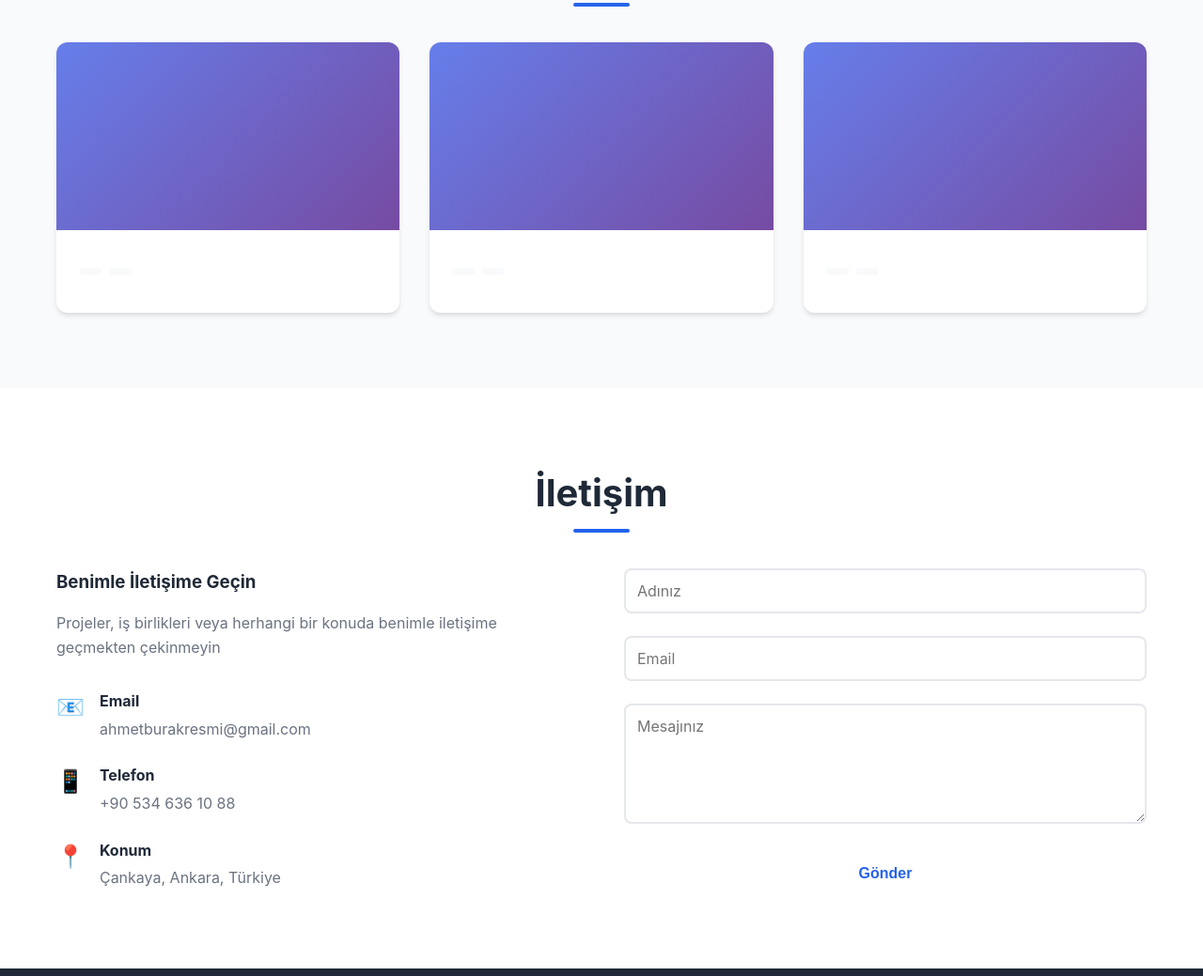
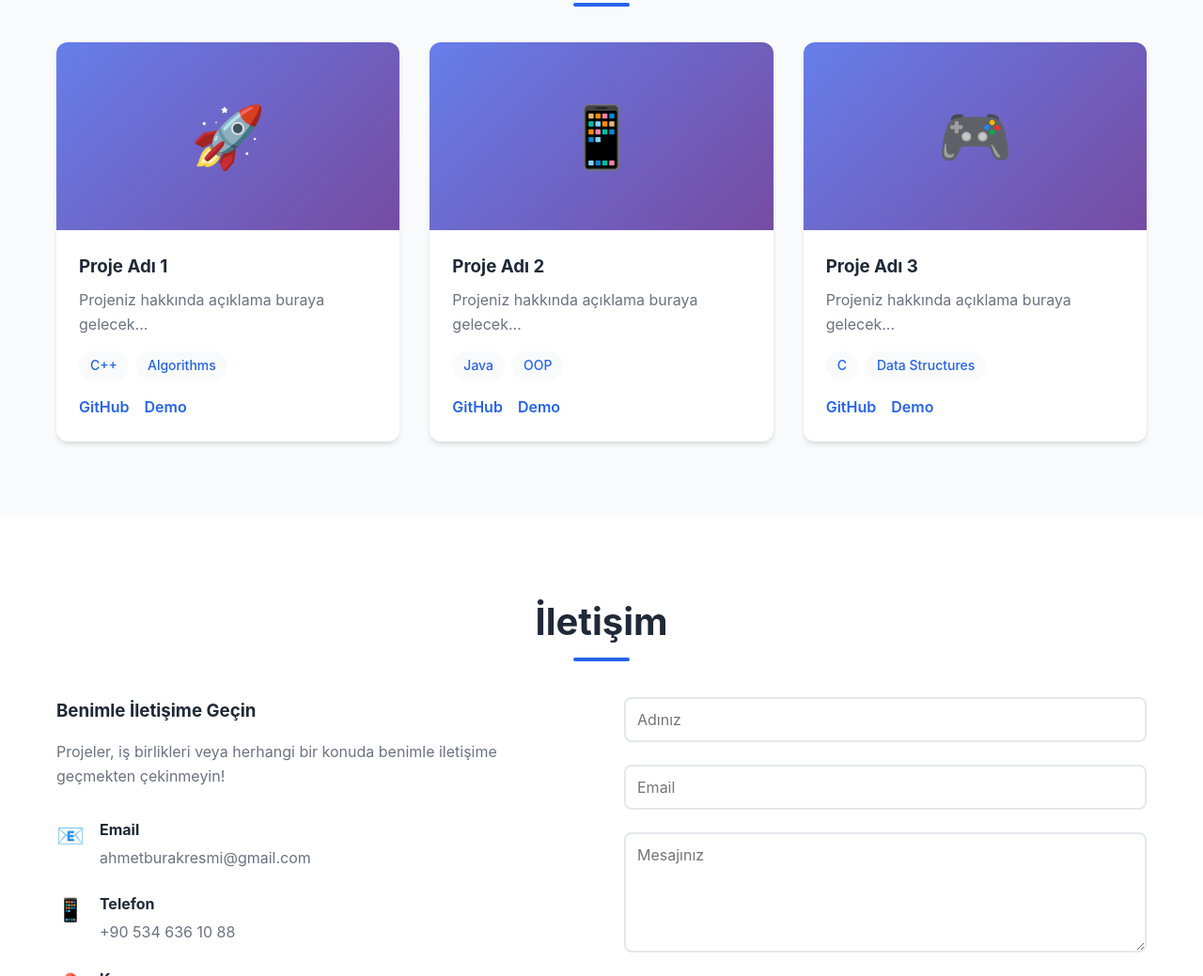
Before and after one commit to ABK7474/myWebsite, a plain HTML site: page index.html in a window 1280 px wide. Shown: the part 2410-3449 px from the top of the page at 94% size. Drawn offline with Linux system fonts and the light colour scheme; a script that the page names is missing.

Commit message:
Update index.html

```diff
--- a/index.html
+++ b/index.html
@@ -49,7 +49,7 @@
                             <path d="M12 0c-6.626 0-12 5.373-12 12 0 5.302 3.438 9.8 8.207 11.387.599.111.793-.261.793-.577v-2.234c-3.338.726-4.033-1.416-4.033-1.416-.546-1.387-1.333-1.756-1.333-1.756-1.089-.745.083-.729.083-.729 1.205.084 1.839 1.237 1.839 1.237 1.07 1.834 2.807 1.304 3.492.997.107-.775.418-1.305.762-1.604-2.665-.305-5.467-1.334-5.467-5.931 0-1.311.469-2.381 1.236-3.221-.124-.303-.535-1.524.117-3.176 0 0 1.008-.322 3.301 1.23.957-.266 1.983-.399 3.003-.404 1.02.005 2.047.138 3.006.404 2.291-1.552 3.297-1.23 3.297-1.23.653 1.653.242 2.874.118 3.176.77.84 1.235 1.911 1.235 3.221 0 4.609-2.807 5.624-5.479 5.921.43.372.823 1.102.823 2.222v3.293c0 .319.192.694.801.576 4.765-1.589 8.199-6.086 8.199-11.386 0-6.627-5.373-12-12-12z"/>
                         </svg>
                     </a>
-                    <a href="https://linkedin.com/in/kullaniciadin" target="_blank" class="social-icon">
+                    <a href="https://www.linkedin.com/in/ahmet-burak-kaynak-abk180622" target="_blank" class="social-icon">
                         <svg width="24" height="24" viewBox="0 0 24 24" fill="currentColor">
                             <path d="M19 0h-14c-2.761 0-5 2.239-5 5v14c0 2.761 2.239 5 5 5h14c2.762 0 5-2.239 5-5v-14c0-2.761-2.238-5-5-5zm-11 19h-3v-11h3v11zm-1.5-12.268c-.966 0-1.75-.79-1.75-1.764s.784-1.764 1.75-1.764 1.75.79 1.75 1.764-.783 1.764-1.75 1.764zm13.5 12.268h-3v-5.604c0-3.368-4-3.113-4 0v5.604h-3v-11h3v1.765c1.396-2.586 7-2.777 7 2.476v6.759z"/>
                         </svg>
@@ -138,52 +138,52 @@
             <div class="projects-grid">
                 <div class="project-card">
                     <div class="project-image">
-                        <div class="placeholder-image"></div>
+                        <div class="placeholder-image">🚀</div>
                     </div>
                     <div class="project-content">
-                        <h3 data-tr="project1-title"></h3>
-                        <p data-tr="project1-desc"></p>
+                        <h3 data-tr="project1-title">Proje Adı 1</h3>
+                        <p data-tr="project1-desc">Projeniz hakkında açıklama buraya gelecek...</p>
                         <div class="project-tags">
-                            <span class="tag"></span>
-                            <span class="tag"></span>
+                            <span class="tag">C++</span>
+                            <span class="tag">Algorithms</span>
                         </div>
                         <div class="project-links">
-                            <a href="#" class="project-link"></a>
-                            <a href="#" class="project-link"></a>
+                            <a href="#" class="project-link">GitHub</a>
+                            <a href="#" class="project-link">Demo</a>
                         </div>
                     </div>
                 </div>
                 <div class="project-card">
                     <div class="project-image">
-                        <div class="placeholder-image"></div>
+                        <div class="placeholder-image">📱</div>
                     </div>
                     <div class="project-content">
-                        <h3 data-tr="project2-title"></h3>
-                        <p data-tr="project2-desc"></p>
+                        <h3 data-tr="project2-title">Proje Adı 2</h3>
+                        <p data-tr="project2-desc">Projeniz hakkında açıklama buraya gelecek...</p>
                         <div class="project-tags">
-                            <span class="tag"></span>
-                            <span class="tag"></span>
+                            <span class="tag">Java</span>
+                            <span class="tag">OOP</span>
                         </div>
                         <div class="project-links">
-                            <a href="#" class="project-link"></a>
-                            <a href="#" class="project-link"></a>
+                            <a href="#" class="project-link">GitHub</a>
+                            <a href="#" class="project-link">Demo</a>
                         </div>
                     </div>
                 </div>
                 <div class="project-card">
                     <div class="project-image">
-                        <div class="placeholder-image"></div>
+                        <div class="placeholder-image">🎮</div>
                     </div>
                     <div class="project-content">
-                        <h3 data-tr="project3-title"></h3>
-                        <p data-tr="project3-desc"></p>
+                        <h3 data-tr="project3-title">Proje Adı 3</h3>
+                        <p data-tr="project3-desc">Projeniz hakkında açıklama buraya gelecek...</p>
                         <div class="project-tags">
-                            <span class="tag"></span>
-                            <span class="tag"></span>
+                            <span class="tag">C</span>
+                            <span class="tag">Data Structures</span>
                         </div>
                         <div class="project-links">
-                            <a href="#" class="project-link"></a>
-                            <a href="#" class="project-link"></a>
+                            <a href="#" class="project-link">GitHub</a>
+                            <a href="#" class="project-link">Demo</a>
                         </div>
                     </div>
                 </div>
@@ -198,7 +198,7 @@
             <div class="contact-content">
                 <div class="contact-info">
                     <h3 data-tr="contact-heading">Benimle İletişime Geçin</h3>
-                    <p data-tr="contact-text">Projeler, iş birlikleri veya herhangi bir konuda benimle iletişime geçmekten çekinmeyin</p>
+                    <p data-tr="contact-text">Projeler, iş birlikleri veya herhangi bir konuda benimle iletişime geçmekten çekinmeyin!</p>
                     <div class="contact-details">
                         <div class="contact-item">
                             <span class="contact-icon">📧</span>
@@ -245,7 +245,7 @@
             <p data-tr="footer-rights">&copy; 2025 Ahmet Burak Kaynak. Tüm hakları saklıdır.</p>
             <div class="footer-links">
                 <a href="https://github.com/abk7474" target="_blank">GitHub</a>
-                <a href="www.linkedin.com/in/ahmet-burak-kaynak-abk180622" target="_blank">LinkedIn</a>
+                <a href="https://www.linkedin.com/in/ahmet-burak-kaynak-abk180622" target="_blank">LinkedIn</a>
                 <a href="mailto:ahmetburakresmi@gmail.com">Email</a>
             </div>
         </div>
```
